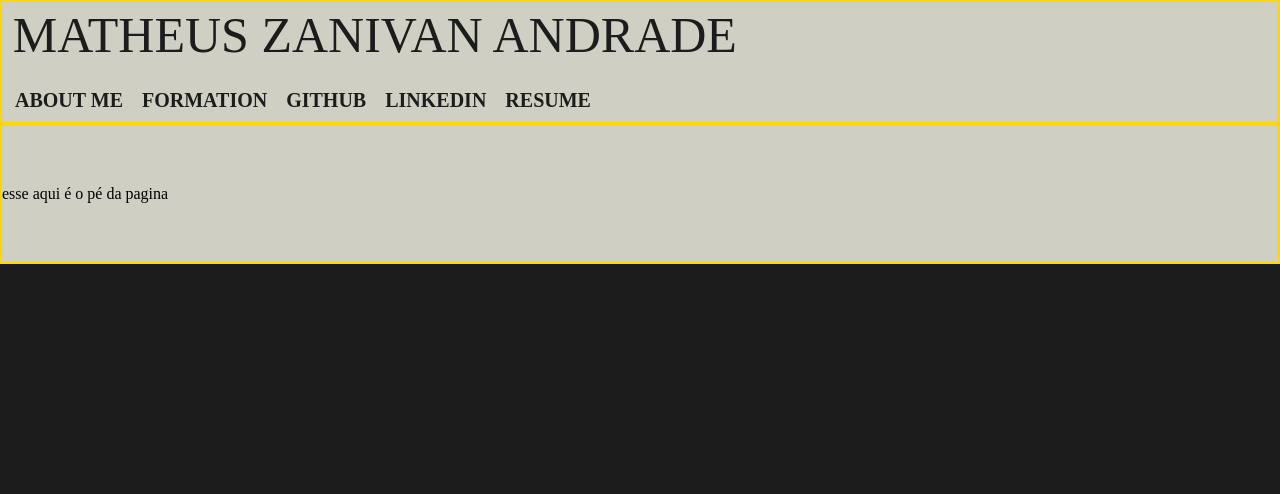
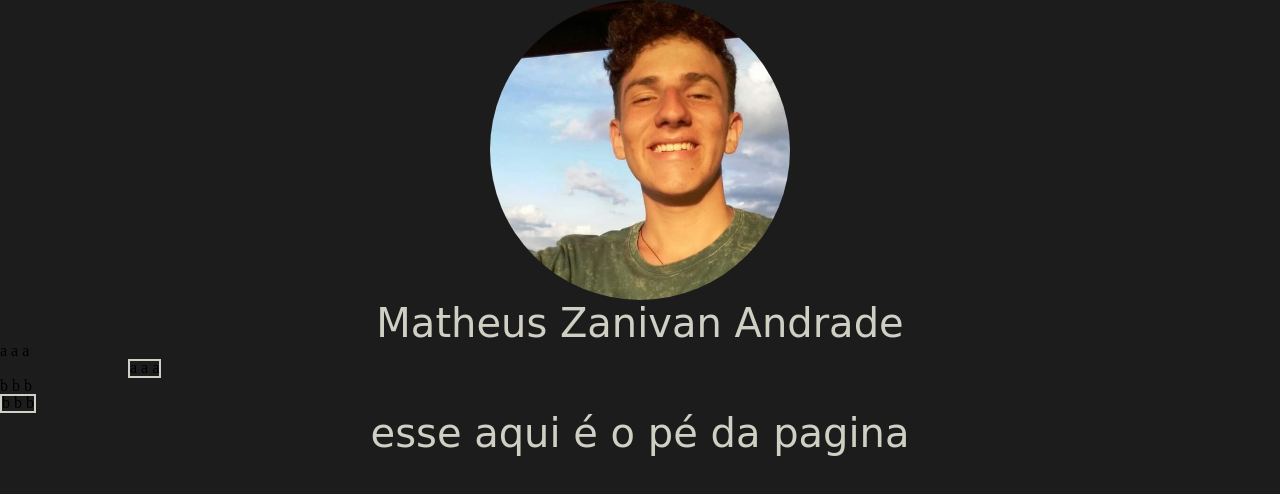
Before and after one commit to MatheusZanivan/personalWebSite, a plain HTML site: page index.html in a window 1280 px wide. Drawn offline with Linux system fonts and the light colour scheme.

Commit message:
new layout

```diff
--- a/index.html
+++ b/index.html
@@ -10,20 +10,20 @@
     <body>
         <header>
             <div class="caixa">
-                <h1><a href="index.html">Matheus Zanivan Andrade</a></h1>
-                    <nav>
-                        <ul class="navegacao">
-                            <li><a href="">About me</a></li>
-                            <li><a href="">Formation</a></li>
-                            <li><a target="_blank" href="https://github.com/MatheusZanivan">GITHUB</a></li>
-                            <li><a target="_blank"href="https://www.linkedin.com/in/matheuszanivan/">linkedin</a></li>
-                            <li><a target="_blank"href="https://docs.google.com/document/d/e/2PACX-1vQ4k_wckBckRJYux-BJwyoCr9DqJt-vY__UH-caNMEbn8tQETnP8MfFQL54cA0HGd0tsIA6eM2mH5Kh/pub">resume</a></li>
-                        </ul>
-                    </nav>
+
+                <img src="images/profile.jpg" alt="">
+                <h1>Matheus Zanivan Andrade</h1>
             </div>
         </header>
         <main>
-
+            <table class="tabelaesquerda">
+                <tr>a a a</tr>
+                <td>a a a</td>
+            </table>
+            <table class="tabeladireita">
+                <tr>b b b</tr>
+                <td>b b b</td>
+            </table>
         </main>
         <footer>
             <h1>esse aqui é o pé da pagina</h1>
--- a/style.css
+++ b/style.css
@@ -1,54 +1,37 @@
 body{
     background: #1C1C1C;
 }
-header{
-    background-color: #cfcfc4;
-    padding: 60px 0;
-    border: 2px solid gold;
+
+img{
+    border-radius: 50%;
+    position: relative;
+    width: 300px;
+    height: 300px;
+    left: 50%;
+    margin-right: -50%;
+    transform: translate(-50%, -50%);
+    top: 150px;
 }
-.caixa h1 a{
-    text-transform: uppercase;
+h1{
+    color: #cfcfc4;
+    font-size: 40px;
+    font-family: cursive;
     text-align: center;
-    font-size: 50px;
-    text-decoration: none;
-    color: #1C1C1C;
-    position:absolute;
-    top: 10px;
-    left: 1%;
 }
-.caixa h1 a:hover{
-    font-size: 60px;
-    color: #003e51;
+
+.tabelaesquerda{
+    position: relative;
+    text-align: center;
+    margin: 0 10% 0;
 }
-.caixa h1 a:active{
-    font-size: 60px;
-    color: #587992;
+
+.tabelaDireita{
+    position: relative;
+    text-align: center;
+    margin: 0 0 10%;
 }
-nav{
-    position:absolute;
-    top: 90px;
-    left: 0%;
+
+table{
+    border: 2px #cfcfc4 solid;
+    border-radius: 20%;
 }
-nav li{
-    display: inline;
-    margin: 0 0 0 15px;
-}
-nav a:hover {
-    font-size: 25px;
-    color:  #003e51;
-}
-nav a:active{
-    color: #587992;
-}
-nav a{
-    text-transform: uppercase;
-    color: #1C1C1C;
-    font-weight: bold;
-    font-size: 20px;
-    text-decoration: none;
-}
-footer{
-    border: 2px solid gold;
-    background-color: #cfcfc4;
-    padding: 60px 0;
-}
```
Also changed, not shown: images/profile.jpg (added).
